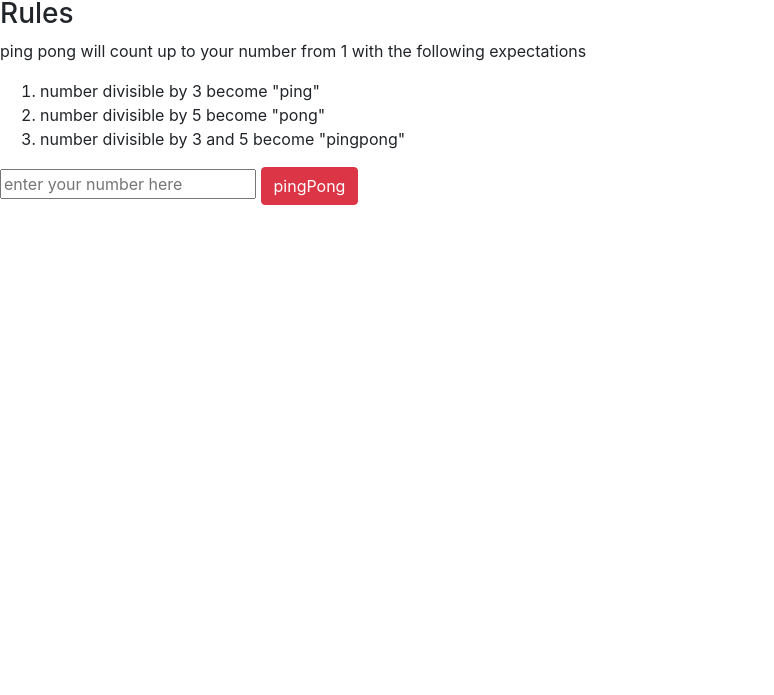
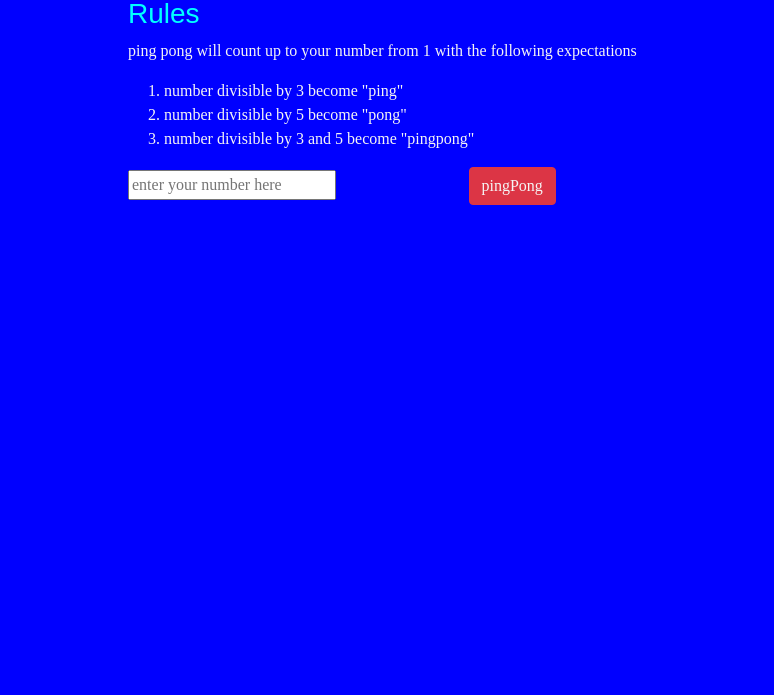
Before and after one commit to victorwaswa/ping-pong, a plain HTML site: page index.html in a window 1280 px wide. Shown: the part 105-800 px from the top of the page, without its empty margins (0-774 px from the left). Drawn offline with nearby package versions, Linux system fonts and the light colour scheme.

Commit message:
changed background color

```diff
--- a/css/styles.css
+++ b/css/styles.css
@@ -1,4 +1,17 @@
+body{
+    background-color: blue;
+}
 #h1{
     margin-left: 40%;
     color:blue;
 }
+#row{
+    margin-left: 10%;
+    font-family: 'Times New Roman', Times, serif;
+    color:whitesmoke;
+}
+#raw{
+    margin-left: 10%;
+    font-family: sans-serif;
+    color: aqua;
+}
--- a/index.html
+++ b/index.html
@@ -9,15 +9,16 @@
     </head>
     <body>
         <h1 id="h1">Ping-Pong</h1>
-        <h2>lets play!</h2>
-        <h3>Rules</h3>
-        <p>ping pong will count up to your number from 1 with the following  expectations </p>
+        <h2 id="raw">lets play!</h2>
+        <h3 id="raw">Rules</h3>
+        <p id="row">ping pong will count up to your number from 1 with the following  expectations </p>
         <ol>
-            <li>number divisible by 3 become "ping"</li>
-            <li>number divisible by 5 become "pong" </li>
-            <li>number divisible by 3 and 5 become "pingpong"</li>
+            <li id="row">number divisible by 3 become "ping"</li>
+            <li id="row">number divisible by 5 become "pong" </li>
+            <li id="row">number divisible by 3 and 5 become "pingpong"</li>
         </ol>
-        <p> <input id="input" type="number" name="number" placeholder="enter your number here" required/>
-            <button type="submit" class="btn btn-danger">pingPong</button></p>
+        <p> <input id="row" type="number" name="number" placeholder="enter your number here" required/>
+            <button id="row" type="submit" class="btn btn-danger">pingPong</button></p>
+
     </body>
 </html>
```
